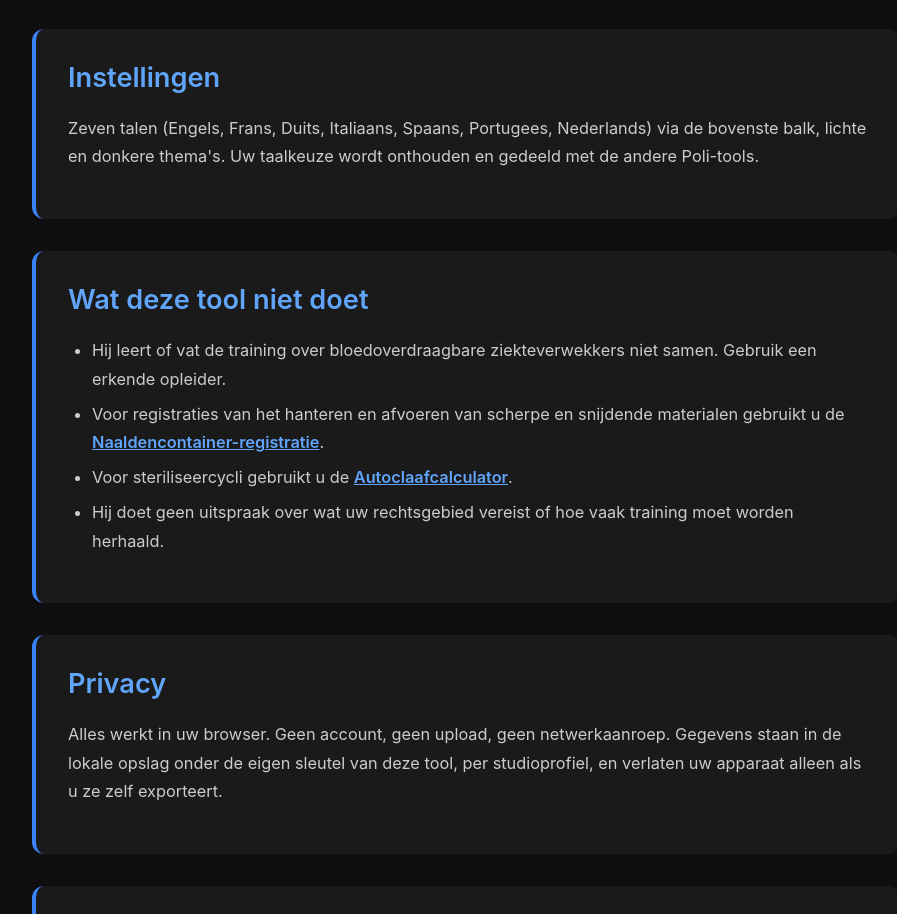
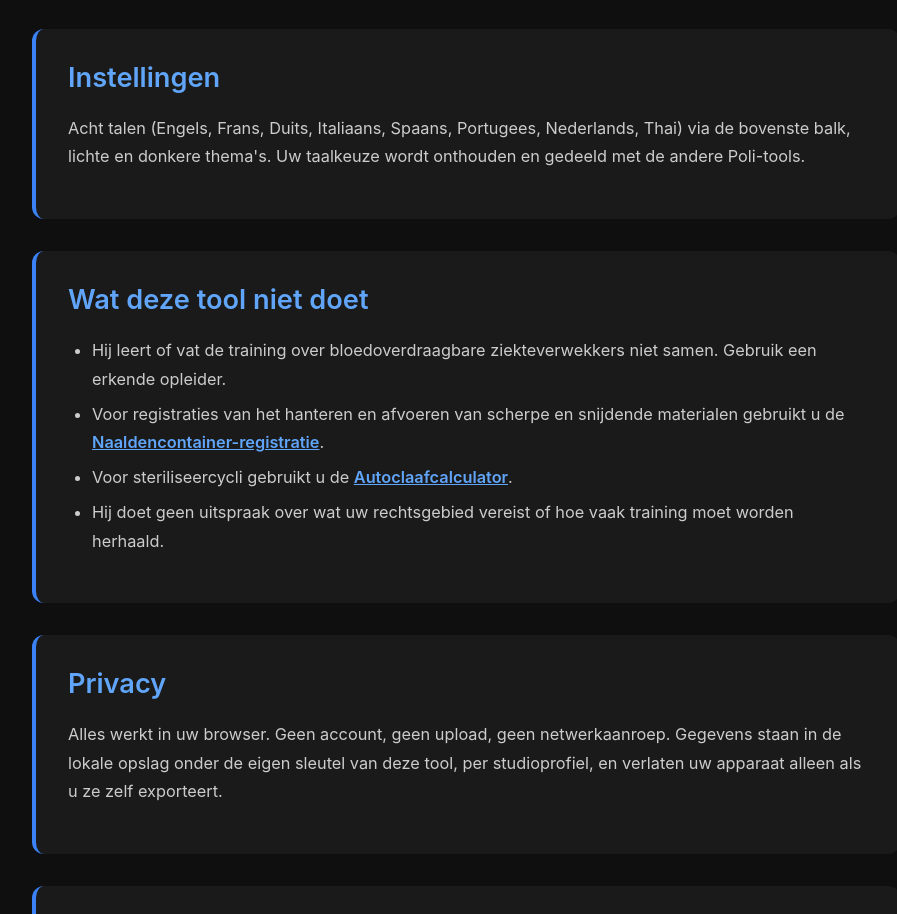
Before and after one commit to Poli-International/bbp-training-tracker, a plain HTML site: page documentation-nl.html in a window 1280 px wide. Shown: the part 2368-3282 px from the top of the page, without its empty margins (174-1071 px from the left). Drawn offline with Linux system fonts and the light colour scheme.

Commit message:
sync documentation-nl.html from the live site
The website copy of this tool moved on and the repo did not, so an
AI Studio import from here would have reverted it.

```diff
--- a/documentation-nl.html
+++ b/documentation-nl.html
@@ -80,7 +80,7 @@
         </div>
         <div class="doc-section">
         <h2>Instellingen</h2>
-        <p>Zeven talen (Engels, Frans, Duits, Italiaans, Spaans, Portugees, Nederlands) via de bovenste balk, lichte en donkere thema's. Uw taalkeuze wordt onthouden en gedeeld met de andere Poli-tools.</p>
+        <p>Acht talen (Engels, Frans, Duits, Italiaans, Spaans, Portugees, Nederlands, Thai) via de bovenste balk, lichte en donkere thema's. Uw taalkeuze wordt onthouden en gedeeld met de andere Poli-tools.</p>
         </div>
         <div class="doc-section">
         <h2>Wat deze tool niet doet</h2>
```
